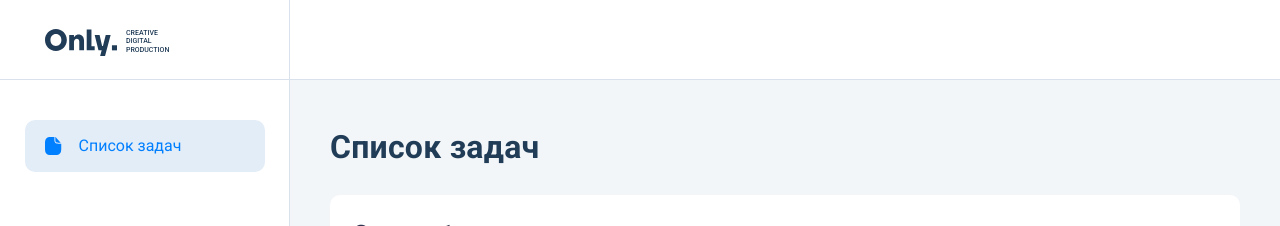
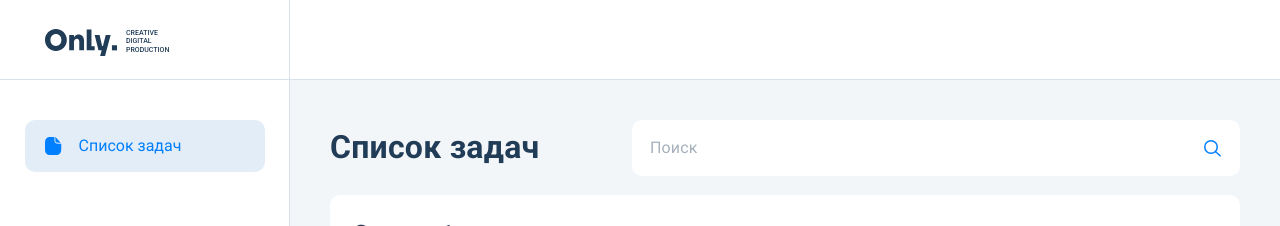
Before and after one commit to only-digital/internship-tasks, a Next.js app: page / in a window 1280 px wide. Shown: the top 226 px of the page. Built offline with nearby package versions, Linux system fonts and the light colour scheme.

Commit message:
useTasksSearch custom hook

```diff
--- a/data/index.json
+++ b/data/index.json
@@ -4,22 +4,26 @@
         {
             "title": "Задача 1",
             "text": "Lorem ipsum dolor sit amet, consectetur adipiscing elit. Donec finibus purus nec erat tempus, a luctus dolor ornare. Aenean convallis magna vel turpis imperdiet, non convallis nulla consequat.",
-            "isCompleted": false
+            "isCompleted": false,
+            "id": "1"
         },
         {
             "title": "Задача 2",
             "text": "Lorem ipsum dolor sit amet, consectetur adipiscing elit. Donec finibus purus nec erat tempus, a luctus dolor ornare. Aenean convallis magna vel turpis imperdiet, non convallis nulla consequat.",
-            "isCompleted": false
+            "isCompleted": false,
+            "id": "2"
         },
         {
             "title": "Задача 3",
             "text": "Lorem ipsum dolor sit amet, consectetur adipiscing elit. Donec finibus purus nec erat tempus, a luctus dolor ornare. Aenean convallis magna vel turpis imperdiet, non convallis nulla consequat.",
-            "isCompleted": true
+            "isCompleted": true,
+            "id": "3"
         },
         {
             "title": "Задача 4",
             "text": "Lorem ipsum dolor sit amet, consectetur adipiscing elit. Donec finibus purus nec erat tempus, a luctus dolor ornare. Aenean convallis magna vel turpis imperdiet, non convallis nulla consequat.",
-            "isCompleted": false
+            "isCompleted": false,
+            "id": "4"
         }
     ]
 }
--- a/src/hooks/useTasksSearch.jsx
+++ b/src/hooks/useTasksSearch.jsx
@@ -1,20 +1,22 @@
-import { useMemo } from 'react';
+import { useMemo, useState } from 'react';
 
-function useTaskSearch(tasks, searchString) {
+export const useTasksSearch = (tasks, searchString) => {
+
   const filteredTasks = useMemo(() => {
     if (!searchString) {
-      return tasks;
+      return null;
+    } else {
+      const lowercaseSearch = searchString.toLowerCase();
+      const filtered = tasks.filter((task) => {
+        const lowercaseTitle = task.title.toLowerCase();
+        const lowercaseText = task.text.toLowerCase();
+        return lowercaseTitle.includes(lowercaseSearch) || lowercaseText.includes(lowercaseSearch);
+      });
+      return filtered;
     }
-
-    const lowercaseSearch = searchString.toLowerCase();
-    return tasks.filter((task) => {
-      const lowercaseTitle = task.title.toLowerCase();
-      const lowercaseText = task.text.toLowerCase();
-      return lowercaseTitle.includes(lowercaseSearch) || lowercaseText.includes(lowercaseSearch);
-    });
   }, [tasks, searchString]);
 
-  return filteredTasks;
-}
 
-export default useTaskSearch;
+  // Return the memoized value directly
+  return { filteredTasks };
+};
--- a/src/pages/index.js
+++ b/src/pages/index.js
@@ -4,16 +4,26 @@ import {getIndexPage} from "../../lib/api";
 import Navbar from '../components/navbar/navbar';
 import DeleteButton from '../components/delete-button/delete-button';
 import { useState } from 'react';
+import { useTasksSearch } from '../../src/hooks/useTasksSearch';
+import { v4 as uuidv4 } from 'uuid';
 
 
 
 function Index(props) {
 
     const [data, setData] = useState(props);
+    console.log(data);
+    const [searchStr, setSearchStr] = useState(false);
+
+    const { filteredTasks } = useTasksSearch([...data.tasks], searchStr);
+    console.log(filteredTasks);
 
     const handleButtonClick = (e) => {
         e.stopPropagation();
-        let taskIndex = e.target.closest('.styles_TaskCard__uqRRn').id;
+        let elemId = e.target.closest('.styles_TaskCard__uqRRn').id;
+        let taskIndex = data.tasks.findIndex(item => item.id === elemId);
+        console.log(data.tasks);
+        console.log(elemId, taskIndex);
         // copy of the data object to avoid mutating the state directly
         let newData = { ... data };
         let newTasks = [... data.tasks];
@@ -25,10 +35,9 @@ function Index(props) {
     }
 
     const onCardClick = (e) => {
-        console.log(e.target);
         e.stopPropagation();
-
-        let taskIndex = e.target.closest('.styles_TaskCard__uqRRn').id;
+        let elemId = e.target.closest('.styles_TaskCard__uqRRn').id;
+        let taskIndex = data.tasks.findIndex(item => item.id === elemId);
         // copy of the data object to avoid mutating the state directly
         let newData = { ... data };
         let newTasks = [... data.tasks];
@@ -41,16 +50,33 @@ function Index(props) {
         // set data
         setData(newData);
     }
-
+    const handleInput = (e) => {
+        setSearchStr(e.target.value);
+    }
 
     return (
         <div className={styles.Wrapper}>
             <Navbar listName={data.title}/>
             <div className={styles.TasksList}>
+                <label htmlFor='search'>
+                    <input type="search" name='search' id='search' placeholder="Поиск" onInput={handleInput}/>
+                    <svg xmlns="http://www.w3.org/2000/svg" width="24" height="24" viewBox="0 0 24 24" fill="none">
+                        <circle cx="11" cy="11" r="6.25" stroke="#007FFF" strokeWidth="1.5"/>
+                        <path d="M15.9058 16.021L20.1944 19.697" stroke="#007FFF" strokeWidth="1.5" strokeLinecap="round"/>
+                    </svg>
+                </label>
+
                 <h1>{data.title}</h1>
                 <ul>
-                {data.tasks.map((task, index) => (
-                    <li key={index} id={index} className={styles.TaskCard + (task.isCompleted ? ' ' + styles.Completed : '')} onClick={onCardClick}>
+                {filteredTasks && filteredTasks.map((task, index) => (
+                    <li key={index} id={task.id} className={styles.TaskCard + (task.isCompleted ? ' ' + styles.Completed : '')} onClick={onCardClick}>
+                    <h2>{task.title}</h2><DeleteButton handleButtonClick={handleButtonClick}/>
+                    <hr></hr>
+                    <p>{task.text}</p>
+                    </li>
+                ))}
+                {!filteredTasks && data.tasks.map((task, index) => (
+                    <li key={index} id={task.id} className={styles.TaskCard + (task.isCompleted ? ' ' + styles.Completed : '')} onClick={onCardClick}>
                     <h2>{task.title}</h2><DeleteButton handleButtonClick={handleButtonClick}/>
                     <hr></hr>
                     <p>{task.text}</p>
--- a/src/styles/index.module.scss
+++ b/src/styles/index.module.scss
@@ -15,6 +15,43 @@
     background-color: #F3F6F9;
     border-top: 1px solid #D9E1EC;
     margin-top: 79px;
+    position: relative;
+    label {
+        position: absolute;
+        right: 40px;
+        top: 40px;
+        display: flex;
+        flex-flow: row nowrap;
+        gap: 16px;
+        width: 608px;
+        height: 56px;
+        padding: 15px 16px;
+        justify-content: space-between;
+        align-items: center;
+        align-content: center;
+        border-radius: 10px;
+        background: #FFF;
+    }
+    input {
+        height: 24px;
+        width: calc(608px - 16px - 16px - 16px - 24px);
+        color: rgba(22, 31, 62, 0.90);
+        font-family: 'Roboto';
+        font-size: 16px;
+        font-style: normal;
+        font-weight: 400;
+        line-height: 175%; /* 28px */
+        letter-spacing: 0.15px;
+    }
+    input::placeholder {
+        color: rgba(33, 60, 87, 0.40);
+        font-family: 'Roboto';
+        font-size: 16px;
+        font-style: normal;
+        font-weight: 400;
+        line-height: 150%; /* 24px */
+        letter-spacing: 0.15px;
+    }
     h1 {
         color: #213C57;
         font-feature-settings: 'clig' off, 'liga' off;
```
Also changed, not shown: package.json (+4 -3 lines), 1 other file (tests, documents, lock files or other folders).
